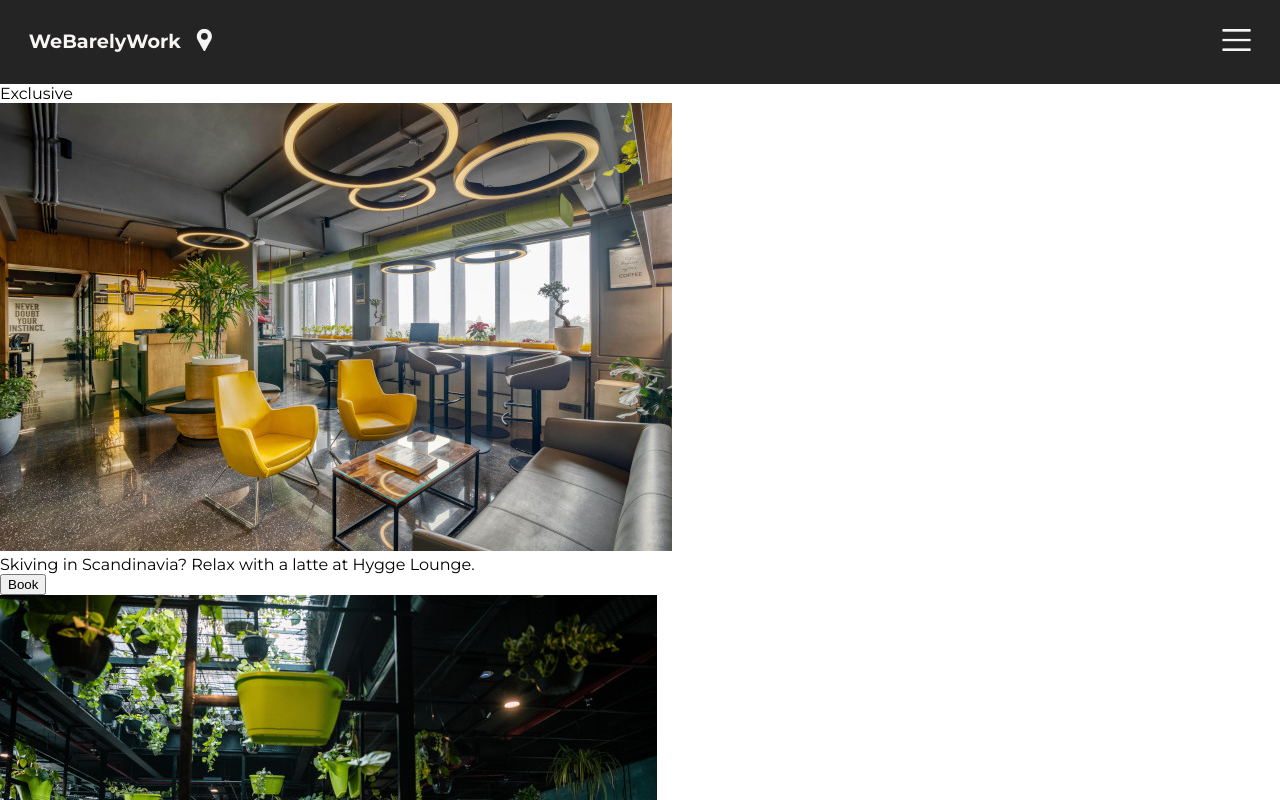
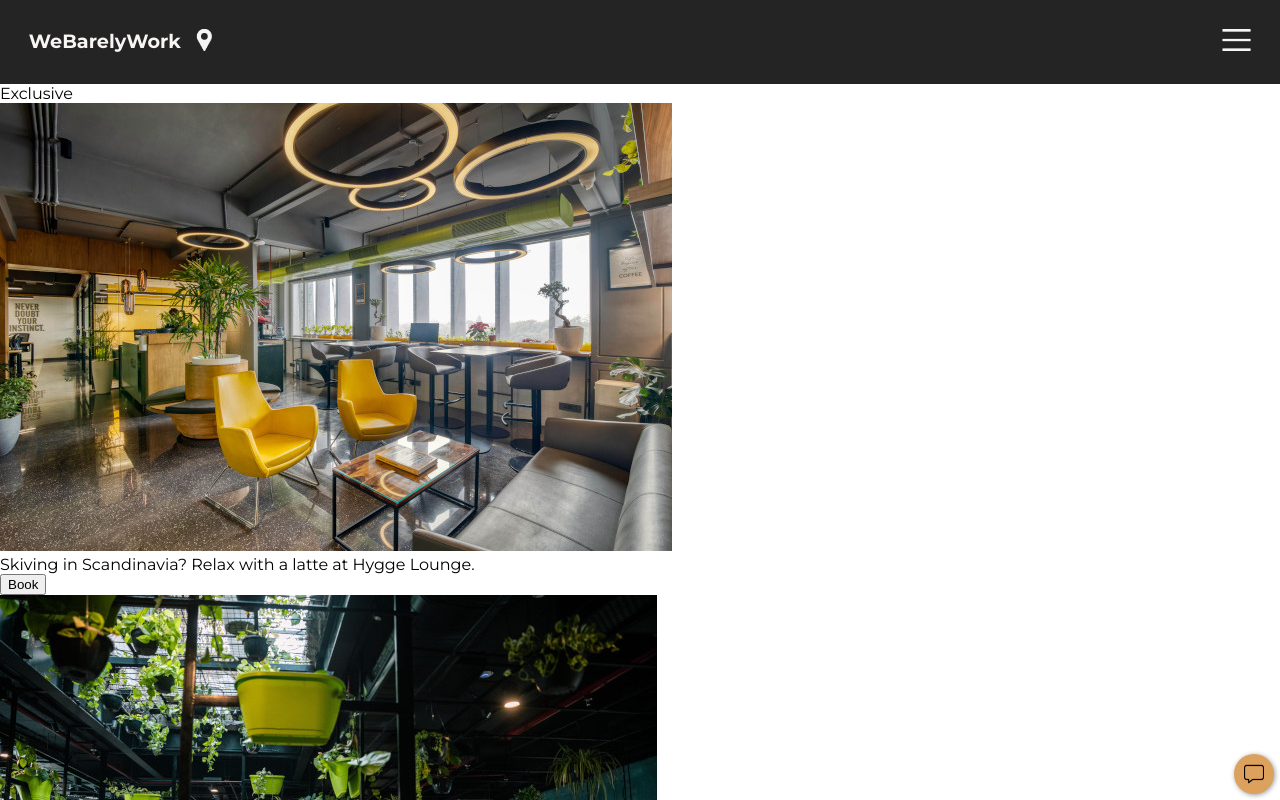
Before and after one commit to mohs-in/cowork-space, a React (Vite) app: page / in a window 1280 px wide. Shown: the top 800 px of the page. Built offline with nearby package versions, Linux system fonts and the light colour scheme.

Commit message:
update classes

```diff
--- a/components/Footer.jsx
+++ b/components/Footer.jsx
@@ -2,8 +2,8 @@ import React from 'react'
 
 function Footer() {
     return (
-        <div className='img-bg'>
-            <img src="message.png" className='img' alt="chat bot" />
+        <div className='chat-icon'>
+            <img src="message.png" className='chat-icon--img' alt="chat bot" />
         </div>
     )
 }
```
